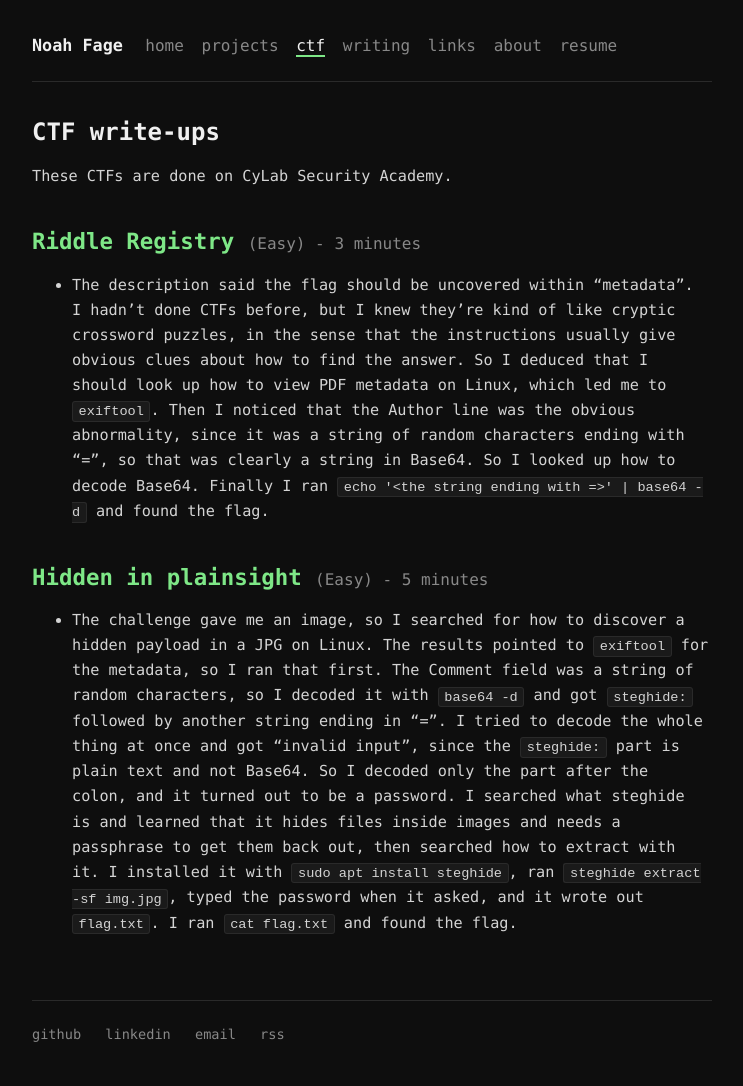
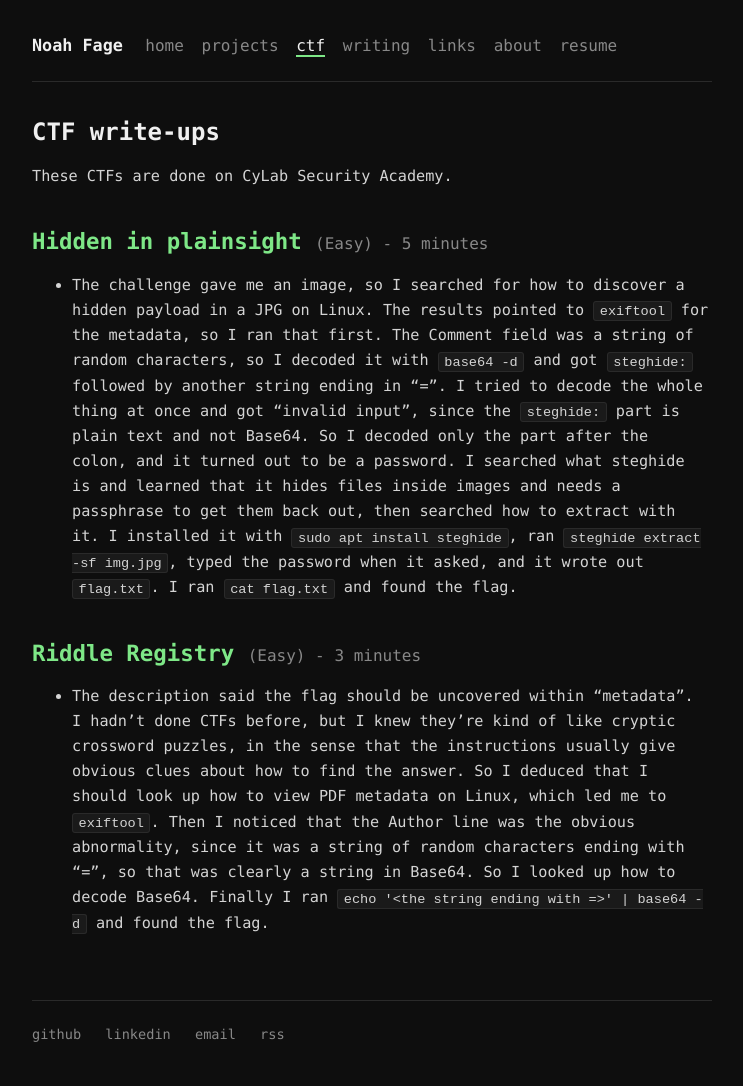
Before and after one commit to noah-fage/noah-fage.github.io, a Jekyll site: the page built from ctf.md, in a window 1280 px wide. Shown: the whole page, without its empty margins (268-1011 px from the left). Built offline with Jekyll 4.4.1, drawn with Linux system fonts in a browser that asks for light colours.

Commit message:
Update resume PDF, newest CTF write-up first

```diff
--- a/ctf.md
+++ b/ctf.md
@@ -8,10 +8,12 @@ description: "CTF write-ups with the commands I ran and why, including the dead
 
 These CTFs are done on CyLab Security Academy.
 
-<h2 class="ctf-title">Riddle Registry <span class="ctf-meta">(Easy) - 3 minutes</span></h2>
+<!-- Newest write-up goes at the TOP. Give each h2 an id for jump links. -->
+
+<h2 class="ctf-title" id="hidden-in-plainsight">Hidden in plainsight <span class="ctf-meta">(Easy) - 5 minutes</span></h2>
+
+* The challenge gave me an image, so I searched for how to discover a hidden payload in a JPG on Linux. The results pointed to `exiftool` for the metadata, so I ran that first. The Comment field was a string of random characters, so I decoded it with `base64 -d` and got `steghide:` followed by another string ending in "=". I tried to decode the whole thing at once and got "invalid input", since the `steghide:` part is plain text and not Base64. So I decoded only the part after the colon, and it turned out to be a password. I searched what steghide is and learned that it hides files inside images and needs a passphrase to get them back out, then searched how to extract with it. I installed it with `sudo apt install steghide`, ran `steghide extract -sf img.jpg`, typed the password when it asked, and it wrote out `flag.txt`. I ran `cat flag.txt` and found the flag.
+
+<h2 class="ctf-title" id="riddle-registry">Riddle Registry <span class="ctf-meta">(Easy) - 3 minutes</span></h2>
 
 * The description said the flag should be uncovered within "metadata". I hadn't done CTFs before, but I knew they're kind of like cryptic crossword puzzles, in the sense that the instructions usually give obvious clues about how to find the answer. So I deduced that I should look up how to view PDF metadata on Linux, which led me to `exiftool`. Then I noticed that the Author line was the obvious abnormality, since it was a string of random characters ending with "=", so that was clearly a string in Base64. So I looked up how to decode Base64. Finally I ran `echo '<the string ending with =>' | base64 -d` and found the flag.
-
-<h2 class="ctf-title">Hidden in plainsight <span class="ctf-meta">(Easy) - 5 minutes</span></h2>
-
-* The challenge gave me an image, so I searched for how to discover a hidden payload in a JPG on Linux. The results pointed to `exiftool` for the metadata, so I ran that first. The Comment field was a string of random characters, so I decoded it with `base64 -d` and got `steghide:` followed by another string ending in "=". I tried to decode the whole thing at once and got "invalid input", since the `steghide:` part is plain text and not Base64. So I decoded only the part after the colon, and it turned out to be a password. I searched what steghide is and learned that it hides files inside images and needs a passphrase to get them back out, then searched how to extract with it. I installed it with `sudo apt install steghide`, ran `steghide extract -sf img.jpg`, typed the password when it asked, and it wrote out `flag.txt`. I ran `cat flag.txt` and found the flag.
```
Also changed, not shown: 1 other file.
